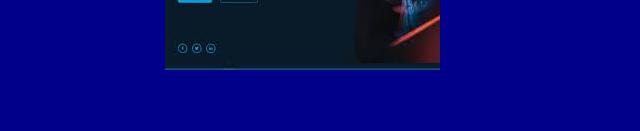
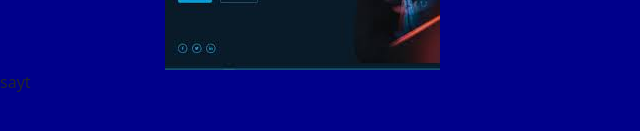
Before and after one commit to Ziyoda203/lOYIHA-ISHIM, a plain HTML site: page index.html in a window 1280 px wide. Shown: the part 569-700 px from the top of the page, 0-640 px from the left. Drawn offline with nearby package versions, Linux system fonts and the light colour scheme.

Commit message:
div qo'shildi

```diff
--- a/index.html
+++ b/index.html
@@ -61,6 +61,7 @@
     </h3>
     <button style="background-color: red;">loyihalar</button> <button style="background-color: blue; ">boglash</button>
     <img src="img/rasm.jpg" alt="">
+    <div>sayt </div>
 
 
 
```
